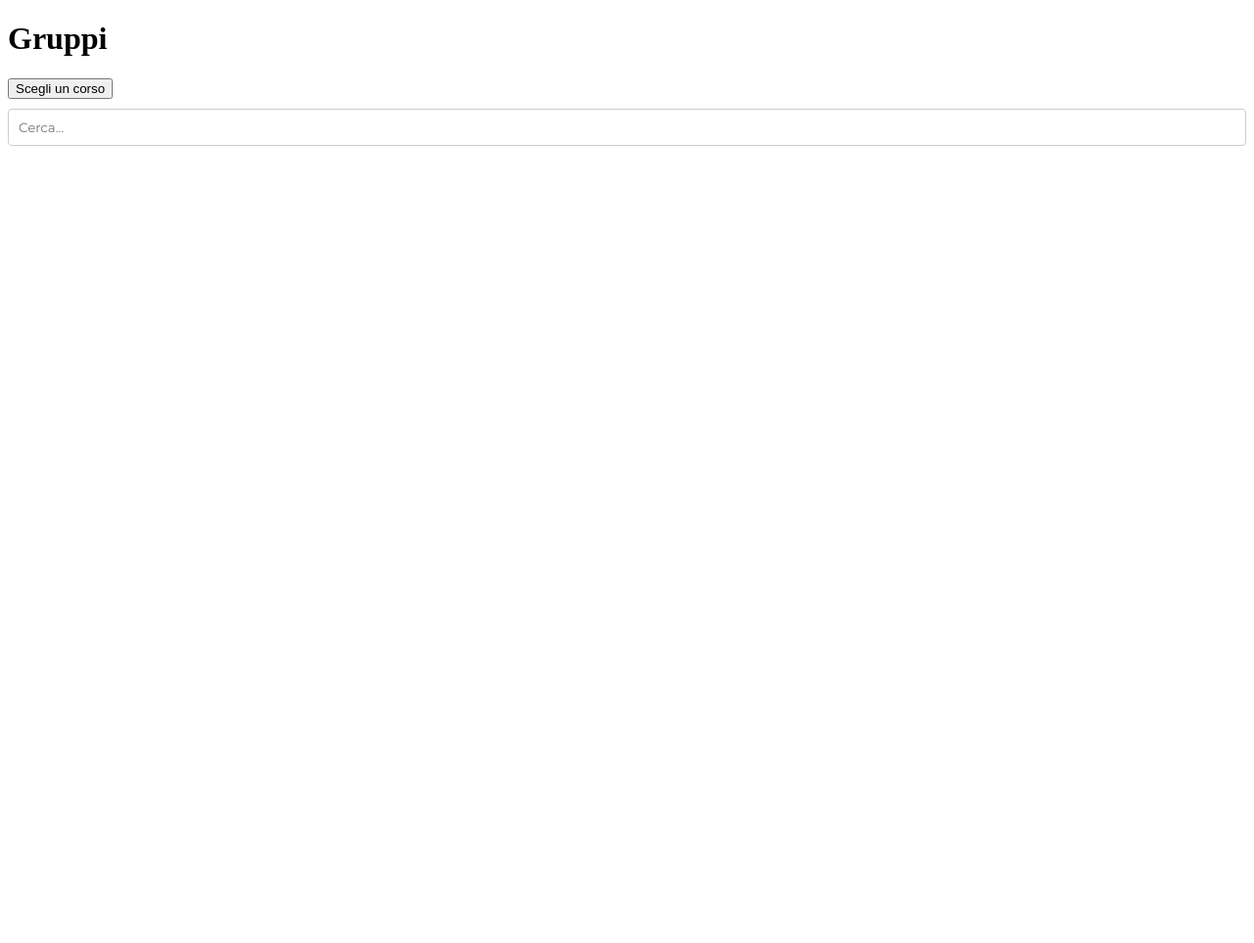
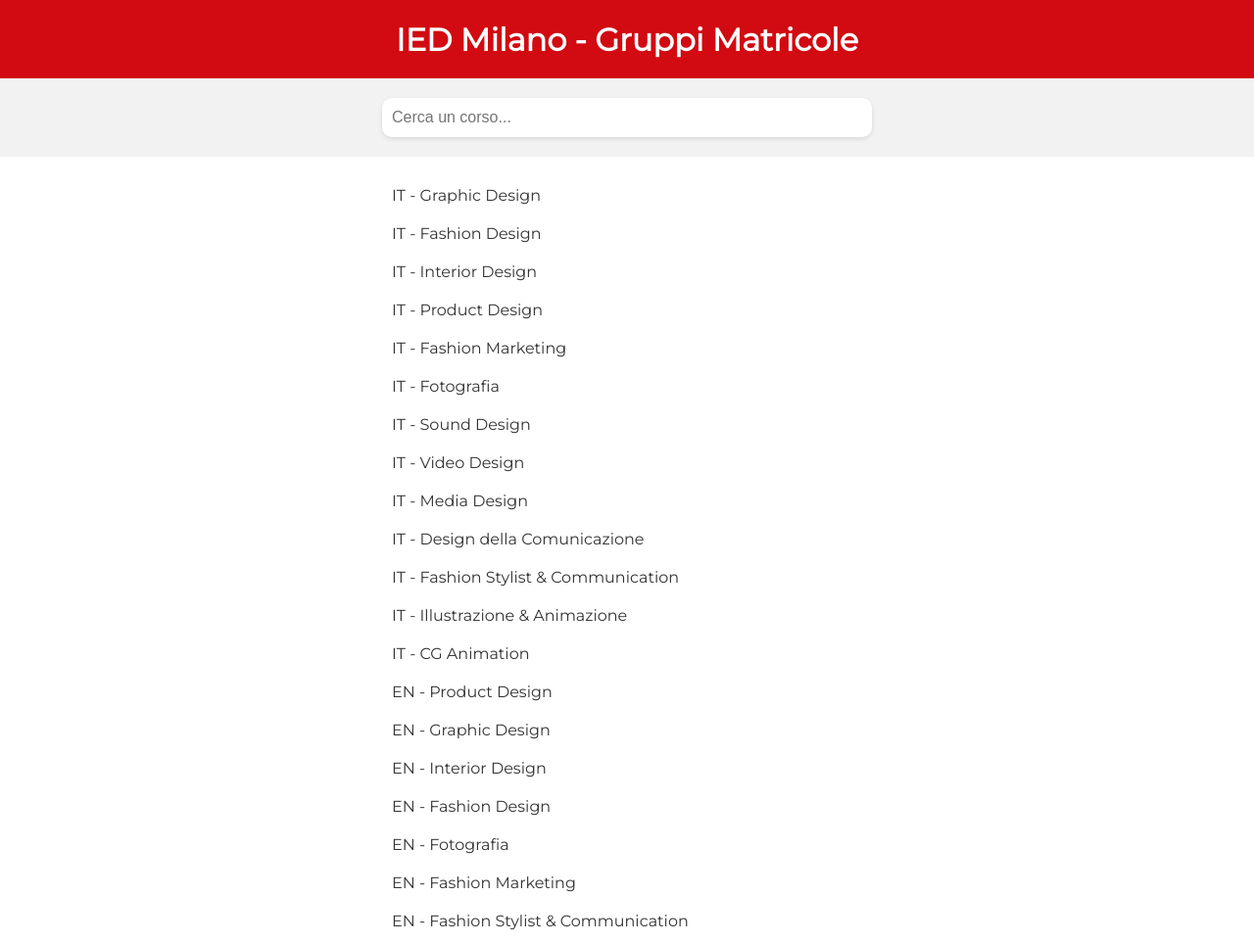
Before and after one commit to visualerma/altanorth.github.io, a plain HTML site: page index.html in a window 1280 px wide. Shown: the whole page at 98% size. Before the commit the page ends 800 px from the top, so only its background shows below. Drawn offline with Linux system fonts and the light colour scheme.

Commit message:
Update index.html

```diff
--- a/index.html
+++ b/index.html
@@ -5,78 +5,111 @@
     <title>IED Matricole</title>
     <link href="https://fonts.googleapis.com/css2?family=Montserrat&display=swap" rel="stylesheet">
     <style>
-      /* Style for the dropdown menu */
-      .dropdown {
-        position: relative;
-        display: inline-block;
+      * {
+        box-sizing: border-box;
+      }
+      body {
+        margin: 0;
         font-family: 'Montserrat', sans-serif;
       }
-
-      .dropdown-content {
-        display: none;
-        position: absolute;
-        z-index: 1;
+      .header {
+        display: flex;
+        justify-content: center;
+        align-items: center;
+        height: 80px;
+        background-color: #d20a11;
+        color: #fff;
       }
-
-      .dropdown:hover .dropdown-content {
-        display: block;
+      .header h1 {
+        margin: 0;
+        font-size: 32px;
       }
-
-      /* Style for the search box */
-      input[type="text"] {
-        width: 100%;
+      .search-container {
+        display: flex;
+        justify-content: center;
+        align-items: center;
+        height: 80px;
+        background-color: #f2f2f2;
+      }
+      .search-box {
+        width: 500px;
+        height: 40px;
+        border: none;
+        border-radius: 10px;
         padding: 10px;
-        border: 1px solid #ccc;
-        border-radius: 4px;
-        box-sizing: border-box;
-        margin-top: 10px;
-        margin-bottom: 10px;
-        font-family: 'Montserrat', sans-serif;
+        font-size: 16px;
+        outline: none;
+        box-shadow: 0 2px 5px rgba(0,0,0,0.1);
+      }
+      .search-box:focus {
+        box-shadow: 0 2px 5px rgba(0,0,0,0.2);
+      }
+      .course-list {
+        list-style-type: none;
+        margin: 0;
+        padding: 0;
+        width: 500px;
+        margin: 20px auto;
+      }
+      .course-list li {
+        padding: 10px;
+        font-size: 16px;
+        border-bottom: none;
+      }
+      .course-list li a {
+        text-decoration: none;
+        color: #333;
+      }
+      .course-list li a:hover {
+        color: #d20a11;
+        text-decoration: underline;
       }
     </style>
   </head>
   <body>
-    <h1>Gruppi</h1>
-    <div class="dropdown">
-      <button>Scegli un corso</button>
-      <div class="dropdown-content">
-        <a href="#">Graphic Design</a>
-        <a href="#">Product Design</a>
-        <a href="#">Fuffa5 Design</a>
-        <!-- nota personale, aggiungi corsi qui -->
-      </div>
+    <div class="header">
+      <h1>IED Milano - Gruppi Matricole</h1>
     </div>
-    <input type="text" placeholder="Cerca..." onkeyup="filterCourses()">
-    <ul id="course-list"></ul>
+    <div class="search-container">
+      <input type="text" class="search-box" placeholder="Cerca un corso...">
+    </div>
+    <ul class="course-list">
+      <li><a href="https://chat.whatsapp.com/CekUcpTCHLcG5kscsMkjQp">IT - Graphic Design</a></li>
+      <li><a href="https://chat.whatsapp.com/I1CYZ6AleEz9JDKCD5P3qV">IT - Fashion Design</a></li>
+      <li><a href="https://chat.whatsapp.com/FKIaUO1NgOd19RDqJsN8iK">IT - Interior Design</a></li>
+      <li><a href="https://chat.whatsapp.com/D6fWNMXAyW09RSAKyrCa8C">IT - Product Design</a></li>
+      <li><a href="https://chat.whatsapp.com/IXtt3W9RujHCslB3uU80yO">IT - Fashion Marketing</a></li>
+      <li><a href="https://chat.whatsapp.com/BOmk6mmNiRT3Ve3gwjLh1v">IT - Fotografia</a></li>
+      <li><a href="https://chat.whatsapp.com/DOg8VHEUhiALBMk1saoig0">IT - Sound Design</a></li>
+      <li><a href="https://chat.whatsapp.com/GOBsFkFAZdy5gaR4TZ8yxX">IT - Video Design</a></li>
+      <li><a href="https://chat.whatsapp.com/IwZkBk1EgPLLWQm8DhtKz7">IT - Media Design</a></li>
+      <li><a href="https://chat.whatsapp.com/DbDxqoK2gdJ6Q6P6C7WIgJ">IT - Design della Comunicazione</a></li>
+      <li><a href="https://chat.whatsapp.com/CESFbCbVhDmF1Ow5zqv5Vq">IT - Fashion Stylist & Communication</a></li>
+      <li><a href="https://chat.whatsapp.com/BD7jdtR6LUWImLw98WjO2R">IT - Illustrazione & Animazione</a></li>
+      <li><a href="https://chat.whatsapp.com/Jxw2P7efA0k62LG2l8R3W0">IT - CG Animation</a></li>
+      <li><a href="https://chat.whatsapp.com/BhahJfeP1BMDY6YoFEmyqs">EN - Product Design</a></li>
+      <li><a href="https://chat.whatsapp.com/F01Hq8wvtv24Oq2entd7ta">EN - Graphic Design</a></li>
+      <li><a href="https://chat.whatsapp.com/HwvluECrL75LAfXEFXKPHY">EN - Interior Design</a></li>
+      <li><a href="https://chat.whatsapp.com/B8sIob2diHwIW6Mb7qGxVz">EN - Fashion Design</a></li>
+      <li><a href="https://chat.whatsapp.com/BT0h7i6XNV85PhTJaL1kVE">EN - Fotografia</a></li>
+      <li><a href="https://chat.whatsapp.com/J4vAMCwgdhG4blmwBn9kgj">EN - Fashion Marketing</a></li>
+      <li><a href="https://chat.whatsapp.com/KQNLTeWlfKCKyqqdIiqO8n">EN - Fashion Stylist & Communication</a></li>
+    </ul>
+    <script>
+      const searchBox = document.querySelector('.search-box');
+      const courseList = document.querySelectorAll('.course-list li');
 
-    <script>
-      // JavaScript code to filter courses based on user input
-      function filterCourses() {
-        var input, filter, ul, li, a, i;
-        input = document.querySelector('input[type="text"]');
-        filter = input.value.toUpperCase();
-        ul = document.querySelector('.dropdown-content');
-        a = ul.getElementsByTagName('a');
+      searchBox.addEventListener('keyup', function(e) {
+        const searchTerm = e.target.value.toLowerCase();
 
-        // Loop through all list items, and hide those who don't match the search query
-        for (i = 0; i < a.length; i++) {
-          if (a[i].innerHTML.toUpperCase().indexOf(filter) > -1) {
-            a[i].style.display = "";
+        courseList.forEach(function(course) {
+          const title = course.textContent.toLowerCase();
+
+          if (title.includes(searchTerm)) {
+            course.style.display = 'block';
           } else {
-            a[i].style.display = "none";
+            course.style.display = 'none';
           }
-        }
-
-        // Show filtered results in a separate list
-        var courses = document.querySelectorAll('.dropdown-content a[style=""]');
-        var courseList = document.querySelector('#course-list');
-        courseList.innerHTML = "";
-        courses.forEach(function(course) {
-          var li = document.createElement('li');
-          li.innerHTML = course.innerHTML;
-          courseList.appendChild(li);
         });
-      }
+      });
     </script>
-  </body>
-</html>
```
